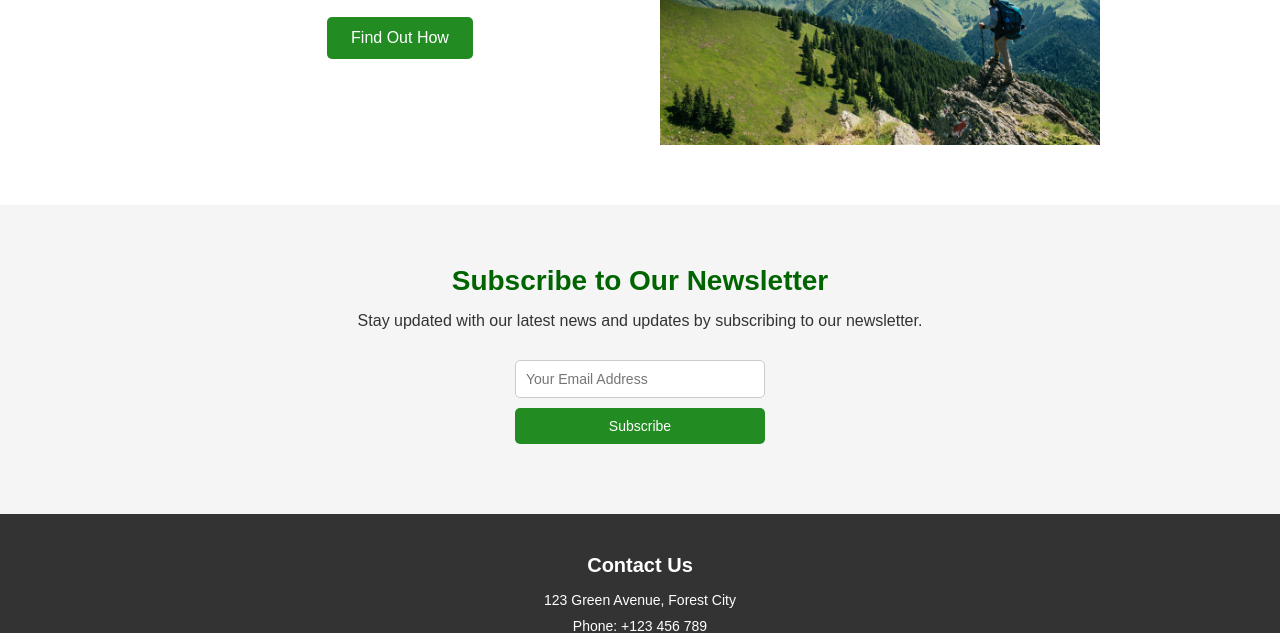
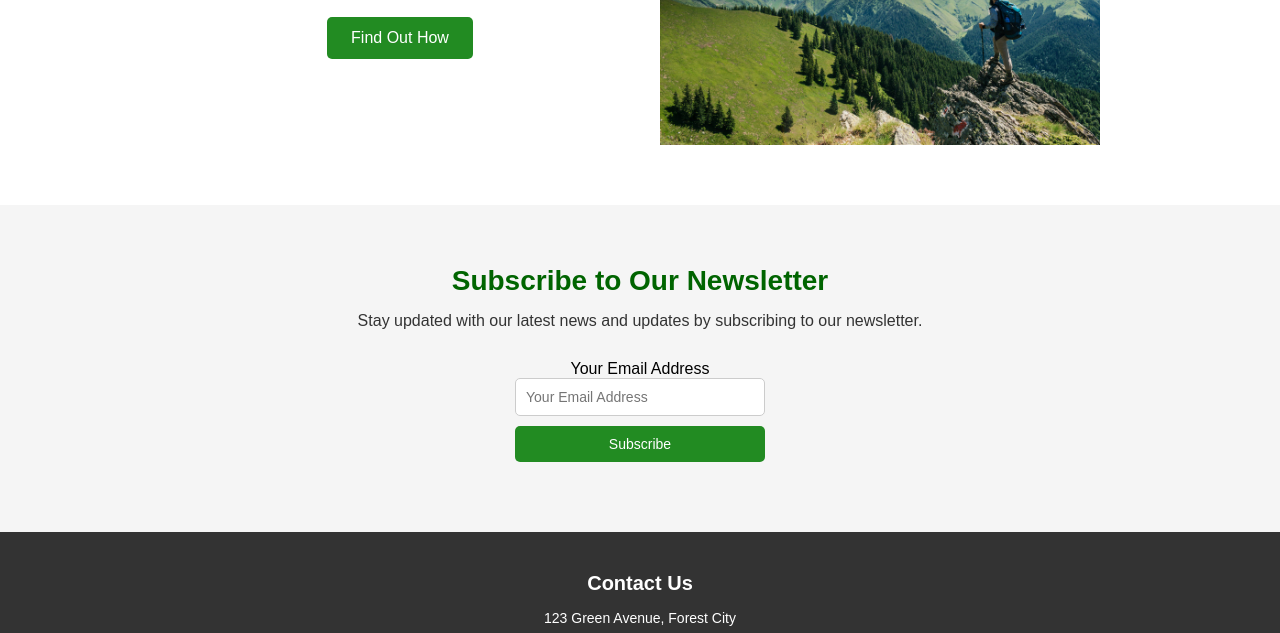
Before and after one commit to khadkasalina/greenscape.github.io, a plain HTML site: page index.html in a window 1280 px wide. Shown: the part 1463-2096 px from the top of the page. Drawn offline with Linux system fonts and the light colour scheme.

Commit message:
fixed missing form label error

```diff
--- a/index.html
+++ b/index.html
@@ -71,7 +71,8 @@
       <h2>Subscribe to Our Newsletter</h2>
       <p>Stay updated with our latest news and updates by subscribing to our newsletter.</p>
       <form class="subscribe-form" action="#" method="post">
-        <input type="email" name="email" placeholder="Your Email Address" required>
+        <label for="email-input">Your Email Address</label>
+        <input type="email" id="email-input" name="email" placeholder="Your Email Address" required>
         <button type="submit">Subscribe</button>
       </form>
     </div>
```
